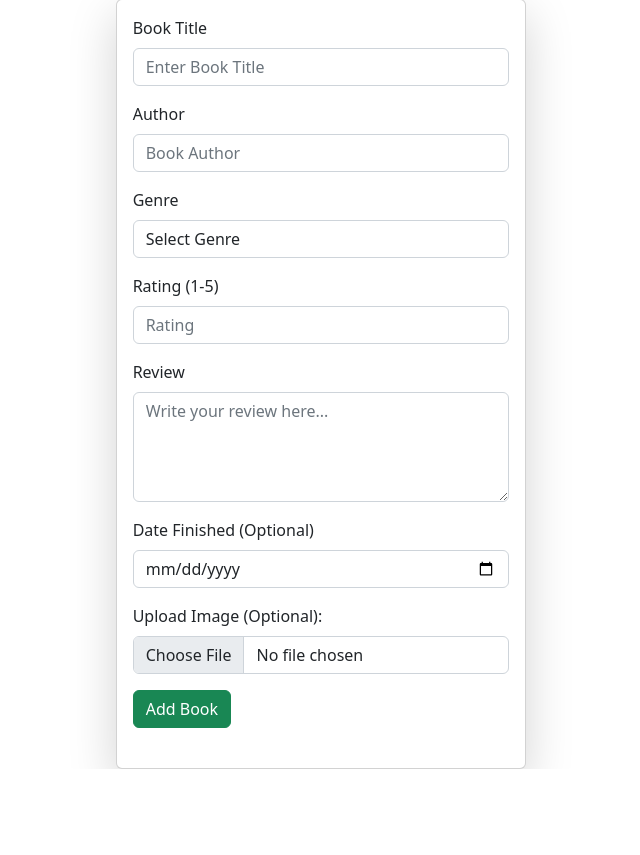
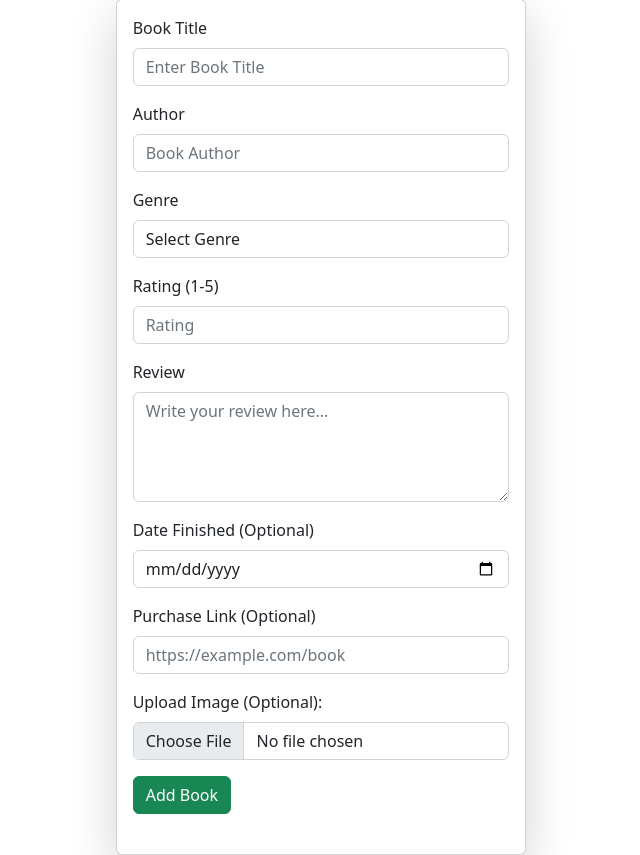
Before and after one commit to Jchute96/bookshelf, a Django app: page /books/add-book/ in a window 1280 px wide. Shown: the part 64-919 px from the top of the page, without its empty margins (319-959 px from the left). Before the commit the page ends 833 px from the top, so only its background shows below. Run offline with Django 5.2, Linux system fonts and the light colour scheme.

Commit message:
Add purchase link feature to book listings

```diff
--- a/books/forms.py
+++ b/books/forms.py
@@ -18,5 +18,6 @@ class EditBookForm(ModelForm):
              'rating': forms.NumberInput(attrs={'class': 'form-control', 'min': '1', 'max': '5', 'placeholder': 'Rating (1-5)'}),
              'review': forms.Textarea(attrs={'class': 'form-control', 'rows': '4', 'placeholder': 'Write your review...'}),
              'date_finished': forms.DateInput(attrs={'class': 'form-control', 'type': 'date'}),
+             'purchase_link': forms.URLInput(attrs={'class': 'form-control', 'placeholder': 'Purchase Link'}),
              'image': forms.FileInput(attrs={'class': 'form-control'}),
         }
--- a/books/models.py
+++ b/books/models.py
@@ -23,6 +23,7 @@ class Book(models.Model):
     image = models.ImageField(null=True, blank=True, upload_to='images/')
     genre = models.CharField(max_length=50, choices=GENRE_CHOICES)
     date_finished = models.DateField(null=True, blank=True)
+    purchase_link = models.URLField(max_length=200, null=True, blank=True)
 
     def __str__(self):
         return f'{self.title}'
--- a/books/templates/books/add-book.html
+++ b/books/templates/books/add-book.html
@@ -52,6 +52,11 @@
                         <label class="form-label font-weight-bold">Date Finished (Optional)</label>
                         <input type="date" name="date_finished" class="form-control">
                     </div>
+                    <!-- label and input for the purchase link -->
+                    <div class="mb-3">
+                        <label class="form-label font-weight-bold">Purchase Link (Optional)</label>
+                        <input type="url" name="purchase_link" class="form-control" placeholder="https://example.com/book">
+                    </div>
                     <!-- this is the label and input for the Image -->
                     <div class="mb-3">
                         <label class="form-label font-weight-bold">Upload Image (Optional):</label>
--- a/books/templates/books/book-detail.html
+++ b/books/templates/books/book-detail.html
@@ -24,8 +24,12 @@
                     <strong>Review:</strong>
                     <p>{{ book.review }}</p>
                 </div>
+                {% if book.purchase_link %}
+                    <a target="_blank" rel="noopener noreferrer" href="{{ book.purchase_link }}" class="btn btn-primary btn-sm">Purchase Book</a>
+                {% endif %}
                 <a href="{% url 'edit-book' book.id %}" class="btn btn-success btn-sm">Edit Book</a>
                 <a href="{% url 'delete-book' book.id %}" class="btn btn-danger btn-sm">Delete Book</a>
+
             </div>
         </div>
     </div>
--- a/books/views.py
+++ b/books/views.py
@@ -49,6 +49,7 @@ def add_book(request):
         data = request.POST
         image = request.FILES.get('image')
         date_finished = data.get('date_finished') or None
+        purchase_link = data.get('purchase_link') or None
 
         book = Book.objects.create(
             title = data['title'],
@@ -56,6 +57,7 @@ def add_book(request):
             genre = data['genre'],
             rating = data['rating'],
             review = data['review'],
+            purchase_link = purchase_link,
             date_finished = date_finished,
             image = image
         )
```
Also changed, not shown: README.md, books/migrations/0004_book_link.py (added), books/migrations/0005_rename_link_book_purchase_link.py (added).
